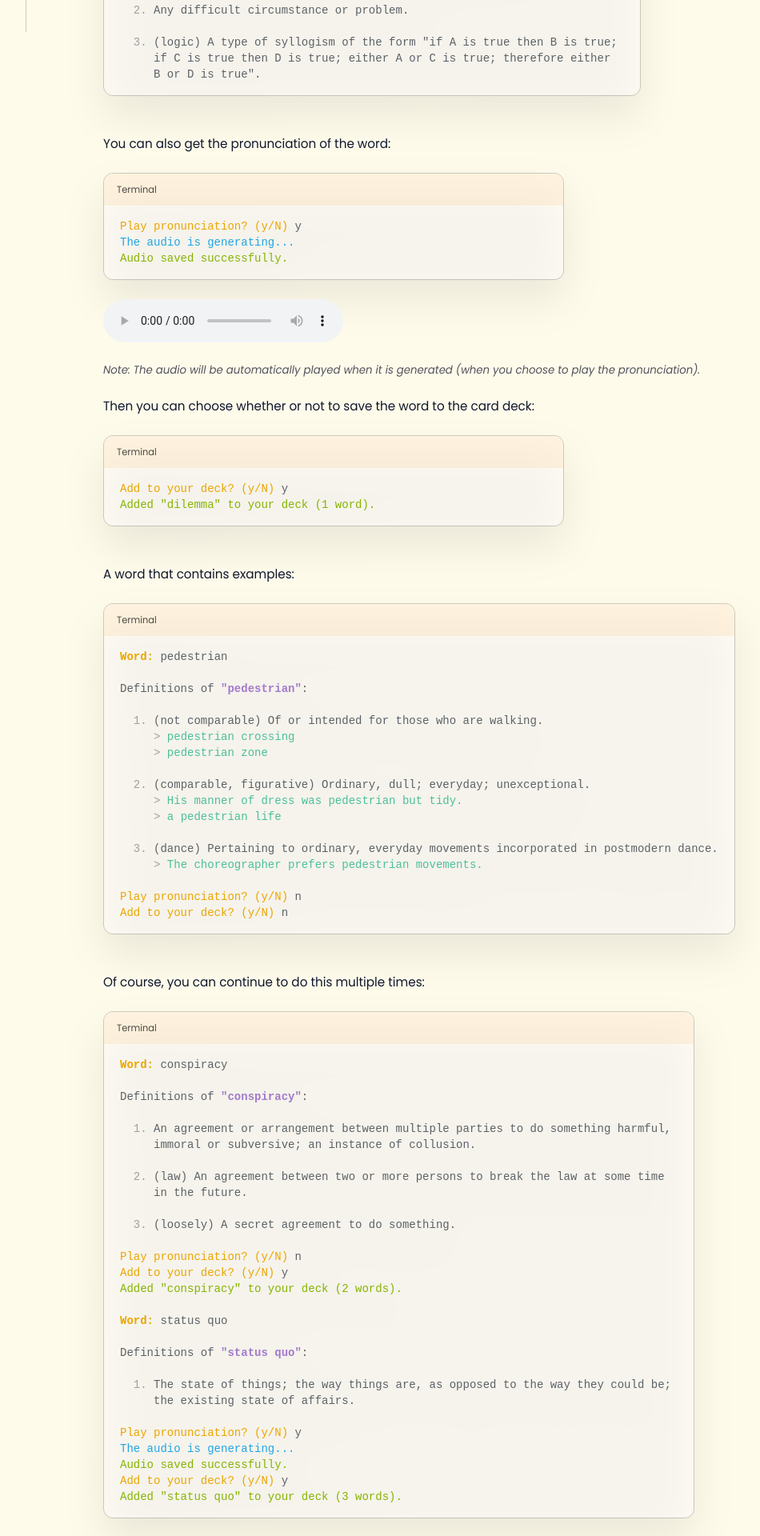
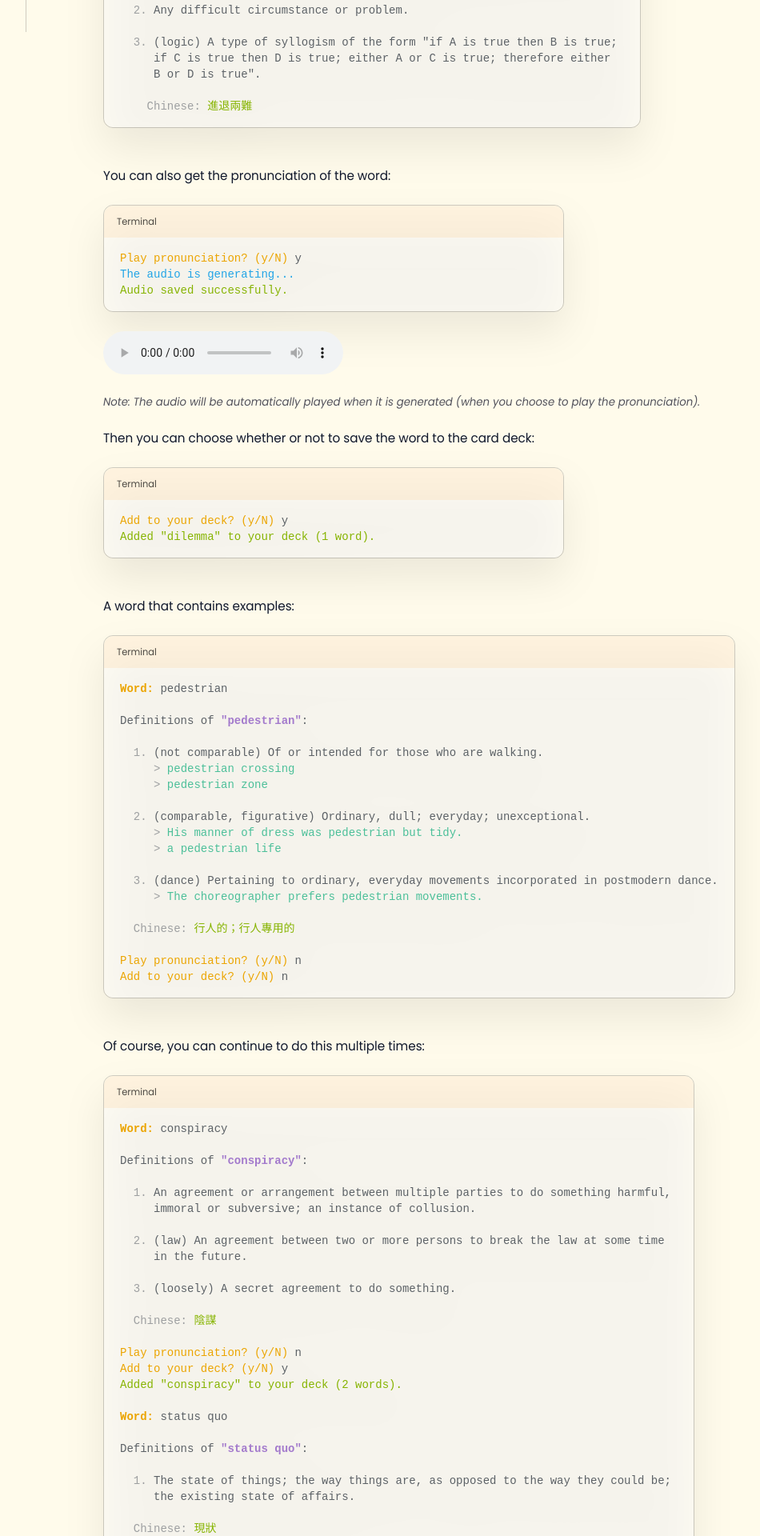
Before and after one commit to Chaus9587/vocab-learner-demo-page, a Vue app: page /docs/card-deck/lookup-and-add in a window 1280 px wide. Shown: the part 760-2680 px from the top of the page at 80% size, without its empty margins (239-1189 px from the left). Built offline with nearby package versions, Linux system fonts and the light colour scheme.

Commit message:
Added contents in 'docs' page

```diff
--- a/src/views/docs/deck/Lookup.vue
+++ b/src/views/docs/deck/Lookup.vue
@@ -42,7 +42,9 @@ Definitions of <span class="font-bold text-[#A37ACC] dark:text-[#D2A6FF]">"dilem
 
   <span class="text-[#787B80]/70 dark:text-[#ACB6BF]/55">3.</span> (logic) A type of syllogism of the form "if A is true then B is true;
      if C is true then D is true; either A or C is true; therefore either
-     B or D is true".</pre>
+     B or D is true".
+
+    <span class="text-[#787B80]/70 dark:text-[#ACB6BF]/55">Chinese:</span> <span class="text-[#86B300] dark:text-[#AAD94C]">進退兩難</span></pre>
     </CodeCard>
     <br />
     <p class="text-sm lg:text-base">
@@ -94,6 +96,8 @@ Definitions of <span class="font-bold text-[#A37ACC] dark:text-[#D2A6FF]">"pedes
   <span class="text-[#787B80]/70 dark:text-[#ACB6BF]/55">3.</span> (dance) Pertaining to ordinary, everyday movements incorporated in postmodern dance.
      <span class="text-[#787B80]/70 dark:text-[#ACB6BF]/55">&gt;</span> <span class="text-[#4CBF99] dark:text-[#95E6CB]">The choreographer prefers pedestrian movements.</span>
 
+  <span class="text-[#787B80]/70 dark:text-[#ACB6BF]/55">Chinese:</span> <span class="text-[#86B300] dark:text-[#AAD94C]">行人的；行人專用的</span>
+
 <span class="text-[#EBA400] dark:text-[#F9AF4F]">Play pronunciation? (y/N)</span> n
 <span class="text-[#EBA400] dark:text-[#F9AF4F]">Add to your deck? (y/N)</span> n</pre>
     </CodeCard>
@@ -116,6 +120,8 @@ Definitions of <span class="font-bold text-[#A37ACC] dark:text-[#D2A6FF]">"consp
 
   <span class="text-[#787B80]/70 dark:text-[#686868]">3.</span> (loosely) A secret agreement to do something.
 
+  <span class="text-[#787B80]/70 dark:text-[#ACB6BF]/55">Chinese:</span> <span class="text-[#86B300] dark:text-[#AAD94C]">陰謀</span>
+
 <span class="text-[#EBA400] dark:text-[#F9AF4F]">Play pronunciation? (y/N)</span> n
 <span class="text-[#EBA400] dark:text-[#F9AF4F]">Add to your deck? (y/N)</span> y
 <span class="text-[#86B300] dark:text-[#AAD94C]">Added "conspiracy" to your deck (2 words).</span>
@@ -126,6 +132,8 @@ Definitions of <span class="font-bold text-[#A37ACC] dark:text-[#D2A6FF]">"statu
 
   <span class="text-[#787B80]/70 dark:text-[#686868]">1.</span> The state of things; the way things are, as opposed to the way they could be;
      the existing state of affairs.
+
+  <span class="text-[#787B80]/70 dark:text-[#ACB6BF]/55">Chinese:</span> <span class="text-[#86B300] dark:text-[#AAD94C]">現狀</span>
 
 <span class="text-[#EBA400] dark:text-[#F9AF4F]">Play pronunciation? (y/N)</span> y
 <span class="text-[#22A4E6] dark:text-[#53BDFA]">The audio is generating...</span>
```
